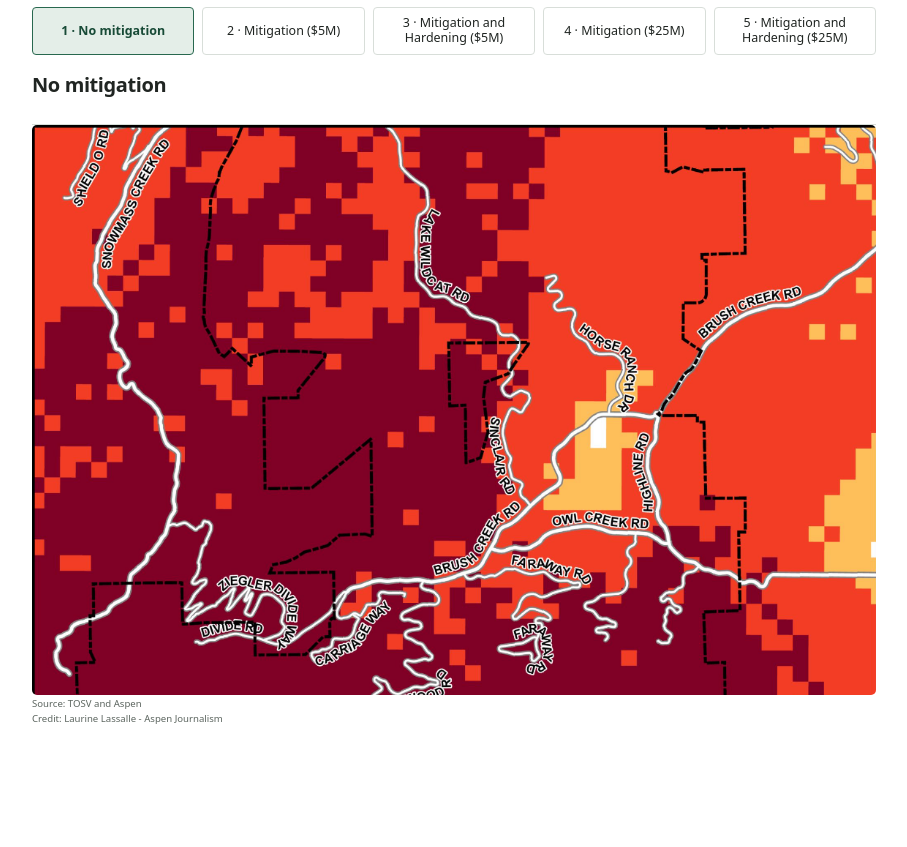
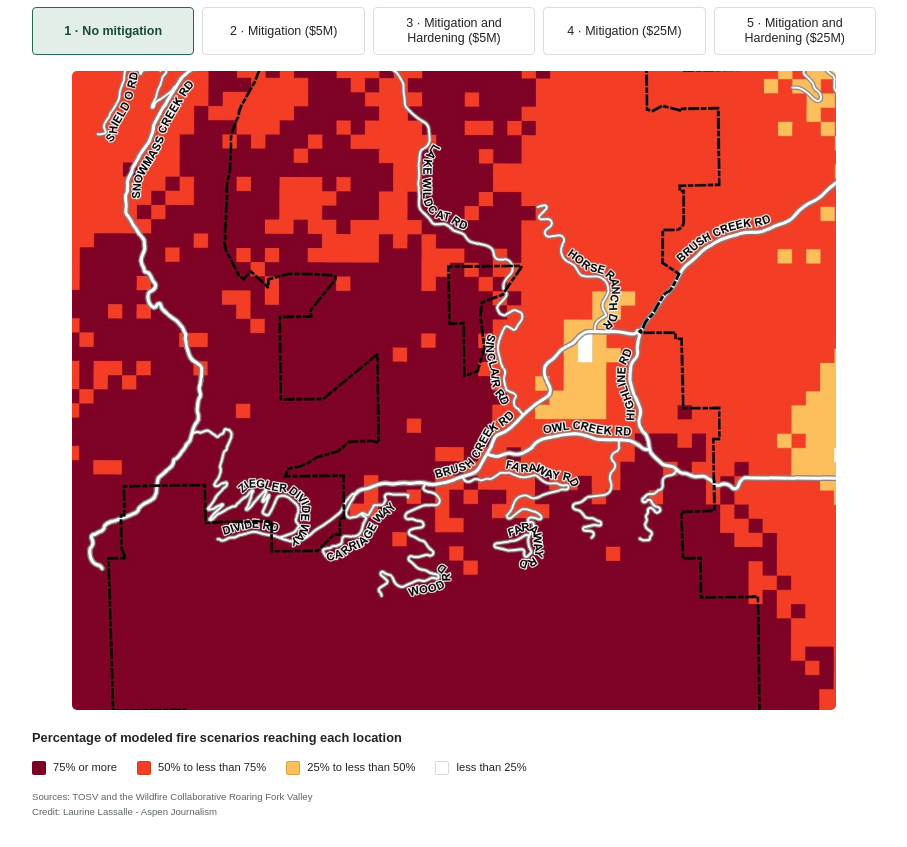
Before and after one commit to Laurine-Lassalle/fireMitigation, a plain HTML site: page index.html in a window 1280 px wide. Shown: the part 104-951 px from the top of the page, without its empty margins (186-1093 px from the left). Before the commit the page ends 858 px from the top, so only its background shows below. Drawn offline with Linux system fonts and the light colour scheme.

Commit message:
Add files via upload

```diff
--- a/index.html
+++ b/index.html
@@ -2,28 +2,82 @@
 <html lang="en">
 <head>
 <meta charset="utf-8"><meta name="viewport" content="width=device-width, initial-scale=1">
-<title>Environmental Scenarios — Interactive Slider</title>
+<title>Fire mitigation impacts</title>
+
 <style>
-:root{--ink:#202522;--muted:#5c655f;--line:#d8ded9;--accent:#28684f;--accent-soft:#e4eee8;--focus:#0b65c2;--max-width:900px}
-*{box-sizing:border-box}body{margin:0;color:var(--ink);background:#fff;font-family:system-ui,-apple-system,BlinkMacSystemFont,"Segoe UI",sans-serif;line-height:1.5}
+:root{--ink:#202522;--muted:#5c655f;--line:#d8ded9;--accent:#28684f;--accent-soft:#e4eee8;--focus:#28684f;--max-width:900px}
+
+*{box-sizing:border-box}body{margin:0;color:var(--ink);background:#fff;font-family: Arial,sans-serif;line-height:1.5}
 
 .scenario-widget{width:min(100%,var(--max-width));margin:0 auto;padding:clamp(16px,3vw,28px)}
 
 h1{margin:0;max-width:24ch;font-size:30px;line-height:1.12;letter-spacing:-.035em}
 
-.intro{max-width:68ch;margin:12px 0 22px;color:var(--muted);font-size:1rem}
-.image-frame{position:relative;overflow:hidden; width:100%;height: 570px; background:#e8ece9;border-radius:5px}.scenario-image{display: block; width: 100%;
+.image-frame{position:relative;overflow:hidden; width:100%;height: 20%; background:#e8ece9;border-radius:5px}.scenario-image{display: block; width: 100%;
   height: auto;}
-.scenario-copy{padding:18px 0 20px;border-bottom:1px solid var(--line)}
 
 .scenario-title{margin:0 0 7px;font-size: 20px;line-height:1.2;letter-spacing:-.02em}.scenario-caption{max-width:72ch;margin:0;color:#3d4540;font-size:1rem}
 .controls{padding-top:18px}.control-topline{display:flex;justify-content:space-between;align-items:baseline;gap:12px;margin-bottom:8px}.control-label{font-size:.9rem;font-weight:700}.current-step{color:var(--muted);font-size:.82rem;font-variant-numeric:tabular-nums;white-space:nowrap}
 .range{display:block;width:100%;margin:12px 0 8px;accent-color:var(--accent);cursor:pointer}.range:focus-visible,.scenario-button:focus-visible{outline:3px solid var(--focus);outline-offset:4px}
 
-.step-buttons{display:grid;grid-template-columns:repeat(5,minmax(0,1fr));gap:8px;margin-top:10px}.scenario-button{min-width:0;min-height:20px;padding:8px 5px;border:1px solid var(--line);border-radius:4px;color:var(--ink);background:#fff;font:inherit;font-size:.78rem;line-height:1.2;cursor:pointer;overflow-wrap:anywhere}
-.scenario-button[aria-pressed="true"]{border-color:var(--accent);color:#174a36;background:var(--accent-soft);font-weight:750}.widget-note{margin:1px 0 0;padding-top:1px; color:var(--muted);font-size:.6rem}
+.step-buttons{display:grid;grid-template-columns:repeat(5,minmax(0,1fr));gap:8px;margin-top:10px}
+.scenario-button{
+  min-width:0;
+  min-height:20px;
+  padding:8px 5px;
+  border:1px solid var(--line);
+  border-radius:4px;
+  color:var(--ink);
+  background:#fff;
+  font-family: Arial, sans-serif;
+  font-size:.78rem;
+  line-height:1.2;
+  cursor:pointer;
+  overflow-wrap:anywhere}
+
+.scenario-button[aria-pressed="true"]{border-color:var(--accent);color:#174a36;background:var(--accent-soft);font-weight:750}
+
+.widget-note{margin:1px 0 0;padding-top:1px; color:var(--muted);font-size:.6rem}
 @media(max-width:540px){.scenario-widget{padding:16px}.step-buttons{gap:5px}.scenario-button{padding:3px 3px;font-size:.5rem}}
 @media(prefers-reduced-motion:no-preference){.scenario-image{animation:appear 180ms ease-out}@keyframes appear{from{opacity:.72}to{opacity:1}}}
+
+
+/* Legend below the image */
+.legend {
+  display: flex;
+  flex-wrap: wrap;
+  gap: 10px 20px;
+  align-items: center;
+  padding: 2px 0 12px;
+  font-size: 0.7rem;
+  color: var(--ink);
+}
+
+.legend-item {
+  display: flex;
+  align-items: center;
+  gap: 7px;
+}
+
+.legend-square {
+  width: 14px;
+  height: 14px;
+  flex-shrink: 0;
+  border: 1px solid rgba(0, 0, 0, 0.15);
+  border-radius: 2px;
+}
+
+/* Customize these four colors */
+.legend-1 { background: #800126; }
+.legend-2 { background: #F33D25; }
+.legend-3 { background: #FEBE5A; }
+.legend-4 { background: #FFFFFF; }
+.legend-title{
+  width: 100%;
+  font-weight: 700;
+  font-size: 0.8rem;
+  margin-bottom: 2px;
+}
 </style></head>
 
 
@@ -43,24 +97,69 @@ h1{margin:0;max-width:24ch;font-size:30px;line-height:1.12;letter-spacing:-.035e
 
   </div></section>
 
-<section class="scenario-copy" aria-live="polite" aria-atomic="true"><h2 class="scenario-title" id="scenario-title"></h2><p class="scenario-caption" id="scenario-caption">Describe the baseline conditions shown in this image. Keep the caption concise and evidence-based.</p></section>
 
-<figure style="margin:0"><div class="image-frame"><img id="scenario-image" class="scenario-image" src="images/scenario-1.jpg" alt="Landscape under current conditions" width="800" height="576"></div><figcaption class="image-credit" id="image-credit">Replace with image credit or source, if needed.</figcaption></figure>
+<figure style="margin:20px O O"><div class="image-frame"><img id="scenario-image" class="scenario-image" src="images/scenario-1.jpg" alt="Landscape under current conditions" width="800" height="500"></div></figure>
 
+<div class="legend" aria-label="Map legend">
+  <div class="legend-title">Percentage of modeled fire scenarios reaching each location</div>
+  <div class="legend-item">
+    <span class="legend-square legend-1"></span>
+    <span>75% or more</span>
+  </div>
+  <div class="legend-item">
+    <span class="legend-square legend-2"></span>
+    <span>50% to less than 75%</span>
+  </div>
+  <div class="legend-item">
+    <span class="legend-square legend-3"></span>
+    <span>25% to less than 50%</span>
+  </div>
+  <div class="legend-item">
+    <span class="legend-square legend-4"></span>
+    <span>less than 25%</span>
+  </div>
+</div>
 
-<p class="widget-note">Source: TOSV and Aspen<br> Credit: Laurine Lassalle - Aspen Journalism</p></main>
+<p class="widget-note">Sources: TOSV and the Wildfire Collaborative Roaring Fork Valley<br> Credit: Laurine Lassalle - Aspen Journalism</p></main>
 
 
 <script>
-/* Customize these five entries. Image paths are relative to this HTML file. */
-const scenarios=[
-{image:"current.png",title:"No mitigation",alt:"Landscape under No mitigation scenario"},
-{image:"mitigation5M.png",title:"Mitigation ($5M)", alt:"Landscape under the Mitigation ($5M) scenario"},
-{image:"mitigationHardening5M.png",title:"Mitigation and Hardening ($5M)", alt:"Landscape under the Mitigation and Hardening ($5M) scenario"},
-{image:"mitigation25M.png",title:"Mitigation ($25M)",alt:"Landscape under the Mitigation ($25M) scenario"},
-{image:"mitigationHardening25M.png",title:"Mitigation and Hardening ($25M)",alt:"Landscape under the Mitigation and Hardening ($25M) scenario"}
+const scenarios = [
+  {image:"current.jpg", title:"No mitigation", alt:"Landscape under No mitigation scenario"},
+  {image:"mitigation5M.jpg", title:"Mitigation ($5M)", alt:"Landscape under the Mitigation ($5M) scenario"},
+  {image:"mitigationHardening5M.jpg", title:"Mitigation and Hardening ($5M)", alt:"Landscape under the Mitigation and Hardening ($5M) scenario"},
+  {image:"mitigation25M.jpg", title:"Mitigation ($25M)", alt:"Landscape under the Mitigation ($25M) scenario"},
+  {image:"mitigationHardening25M.jpg", title:"Mitigation and Hardening ($25M)", alt:"Landscape under the Mitigation and Hardening ($25M) scenario"}
 ];
-const imageEl=document.getElementById("scenario-image"),numberEl=document.getElementById("scenario-number"),titleEl=document.getElementById("scenario-title"),captionEl=document.getElementById("scenario-caption"),creditEl=document.getElementById("image-credit"),currentStepEl=document.getElementById("current-step"),buttons=[...document.querySelectorAll(".scenario-button")];
-function showScenario(index){const s=scenarios[index];if(!s)return;imageEl.onerror=()=>{imageEl.onerror=null;imageEl.alt=s.alt+" (Image could not be loaded; check the image path.)"};imageEl.src=s.image;imageEl.alt=s.alt;titleEl.textContent=s.title;captionEl.textContent=s.caption;creditEl.textContent=s.credit||"";buttons.forEach((b,i)=>b.setAttribute("aria-pressed",String(i===index)))}
-;buttons.forEach(b=>b.addEventListener("click",()=>showScenario(Number(b.dataset.index))));showScenario(0);
-</script></body></html>
+
+const imageEl = document.getElementById("scenario-image");
+const buttons = [...document.querySelectorAll(".scenario-button")];
+
+function showScenario(index) {
+  const s = scenarios[index];
+  if (!s) return;
+
+  imageEl.onerror = () => {
+    imageEl.onerror = null;
+    imageEl.alt = s.alt + " (Image could not be loaded; check the image path.)";
+  };
+
+  imageEl.src = s.image;
+  imageEl.alt = s.alt;
+
+  buttons.forEach((button, i) => {
+    button.setAttribute("aria-pressed", String(i === index));
+  });
+}
+
+buttons.forEach(button => {
+  button.addEventListener("click", () => {
+    showScenario(Number(button.dataset.index));
+  });
+});
+
+showScenario(0);
+</script>
+
+
+</body></html>
```
Also changed, not shown: current.jpg (added), mitigation25M.jpg (added), mitigation5M.jpg (added), mitigationHardening25M.jpg (added), mitigationHardening5M.jpg (added).
